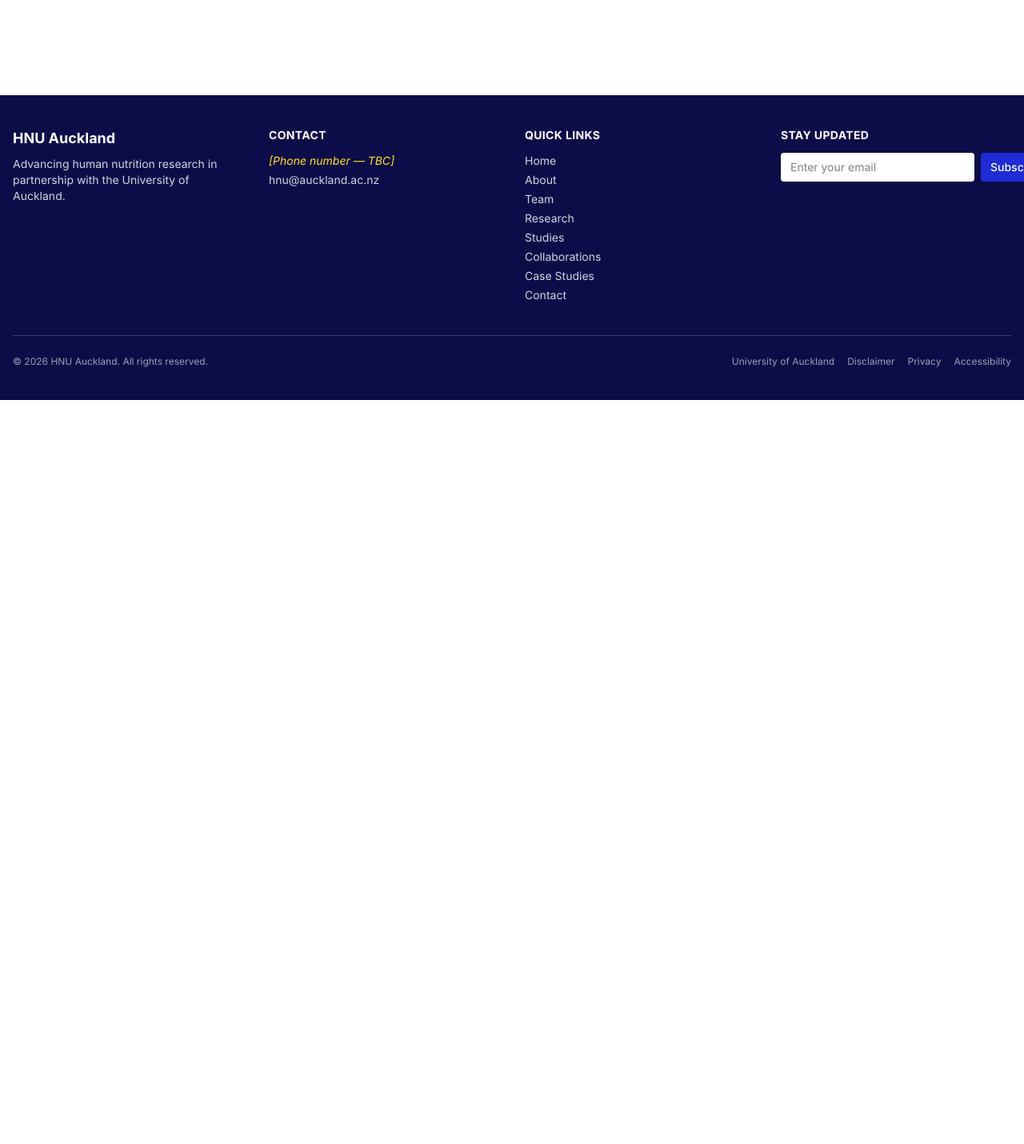
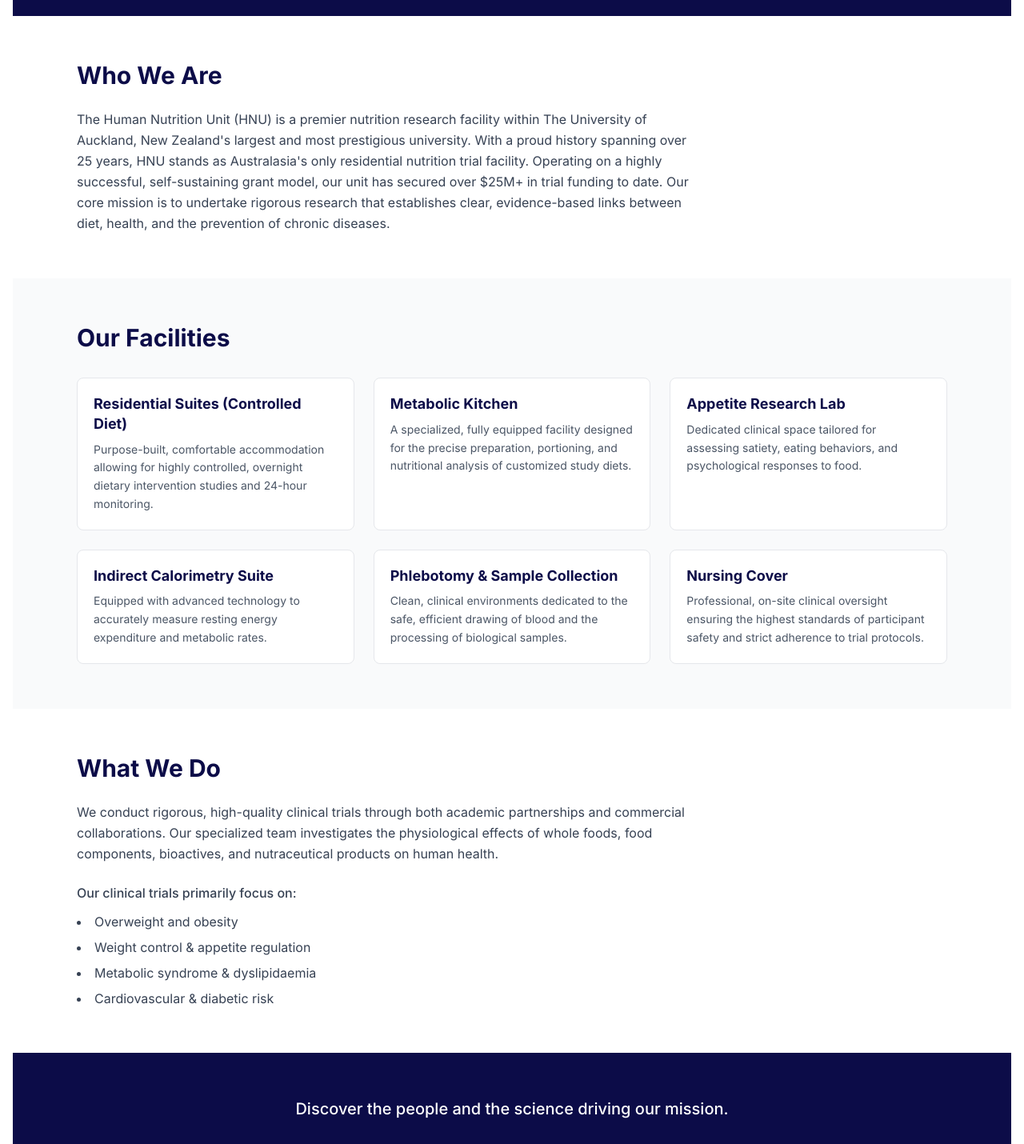
Before and after one commit to uoa-compsci399-s1-2026/capstone-project-s1-2026-team-24, a Next.js app: page /about in a window 1280 px wide. Shown: the part 300-1730 px from the top of the page at 80% size. Before the commit the page ends 800 px from the top, so only its background shows below. Built offline with nearby package versions, Linux system fonts and the light colour scheme; no server answers.

Commit message:
Task 28: Build the About / Who We Are page
Agent-Logs-Url: https://github.com/uoa-compsci399-s1-2026/capstone-project-s1-2026-team-24/sessions/aa0fcb23-7d86-4832-a1e3-509b38b996d6

Co-authored-by: CamMaughan <148020209+CamMaughan@users.noreply.github.com>

```diff
--- a/src/app/about/page.tsx
+++ b/src/app/about/page.tsx
@@ -1,9 +1,124 @@
+import HeroSection from '@/components/ui/HeroSection';
+import SectionContainer from '@/components/layout/SectionContainer';
+import Card from '@/components/ui/Card';
+import Button from '@/components/ui/Button';
 import PageLayout from '@/components/layout/PageLayout';
+
+const facilities = [
+  {
+    title: 'Residential Suites (Controlled Diet)',
+    description:
+      'Purpose-built, comfortable accommodation allowing for highly controlled, overnight dietary intervention studies and 24-hour monitoring.',
+  },
+  {
+    title: 'Metabolic Kitchen',
+    description:
+      'A specialized, fully equipped facility designed for the precise preparation, portioning, and nutritional analysis of customized study diets.',
+  },
+  {
+    title: 'Appetite Research Lab',
+    description:
+      'Dedicated clinical space tailored for assessing satiety, eating behaviors, and psychological responses to food.',
+  },
+  {
+    title: 'Indirect Calorimetry Suite',
+    description:
+      'Equipped with advanced technology to accurately measure resting energy expenditure and metabolic rates.',
+  },
+  {
+    title: 'Phlebotomy & Sample Collection',
+    description:
+      'Clean, clinical environments dedicated to the safe, efficient drawing of blood and the processing of biological samples.',
+  },
+  {
+    title: 'Nursing Cover',
+    description:
+      'Professional, on-site clinical oversight ensuring the highest standards of participant safety and strict adherence to trial protocols.',
+  },
+];
+
+const trialFocusAreas = [
+  'Overweight and obesity',
+  'Weight control & appetite regulation',
+  'Metabolic syndrome & dyslipidaemia',
+  'Cardiovascular & diabetic risk',
+];
 
 export default function AboutPage() {
   return (
-    <PageLayout title="About | UoA Research" description="About the University of Auckland Research team">
-      <h1>About</h1>
+    <PageLayout
+      title="About HNU | Human Nutrition Unit"
+      description="Learn about the Human Nutrition Unit — Australasia's only residential nutrition trial facility with 25+ years of research excellence."
+    >
+      {/* Section 1: Hero */}
+      <HeroSection
+        variant="page"
+        heading="About HNU"
+        subheading="Establishing links between diet, health, and disease prevention through world-class clinical research."
+      />
+
+      {/* Section 2: Who We Are */}
+      <SectionContainer background="white" padding="md">
+        <h2 className="text-3xl font-bold text-[#0c0c48] mb-6">Who We Are</h2>
+        <p className="text-gray-700 leading-relaxed max-w-3xl">
+          The Human Nutrition Unit (HNU) is a premier nutrition research facility within The
+          University of Auckland, New Zealand&apos;s largest and most prestigious university. With a
+          proud history spanning over 25 years, HNU stands as Australasia&apos;s only residential
+          nutrition trial facility. Operating on a highly successful, self-sustaining grant model,
+          our unit has secured over $25M+ in trial funding to date. Our core mission is to undertake
+          rigorous research that establishes clear, evidence-based links between diet, health, and
+          the prevention of chronic diseases.
+        </p>
+      </SectionContainer>
+
+      {/* Section 3: Our Facilities */}
+      <SectionContainer background="light" padding="md">
+        <h2 className="text-3xl font-bold text-[#0c0c48] mb-8">Our Facilities</h2>
+        <div className="grid grid-cols-1 sm:grid-cols-2 lg:grid-cols-3 gap-6">
+          {facilities.map((facility) => (
+            <Card
+              key={facility.title}
+              title={facility.title}
+              description={facility.description}
+            />
+          ))}
+        </div>
+      </SectionContainer>
+
+      {/* Section 4: What We Do */}
+      <SectionContainer background="white" padding="md">
+        <h2 className="text-3xl font-bold text-[#0c0c48] mb-6">What We Do</h2>
+        <div className="max-w-3xl">
+          <p className="text-gray-700 leading-relaxed mb-6">
+            We conduct rigorous, high-quality clinical trials through both academic partnerships and
+            commercial collaborations. Our specialized team investigates the physiological effects of
+            whole foods, food components, bioactives, and nutraceutical products on human health.
+          </p>
+          <p className="text-gray-700 font-medium mb-3">Our clinical trials primarily focus on:</p>
+          <ul className="list-disc list-inside space-y-2 text-gray-700">
+            {trialFocusAreas.map((area) => (
+              <li key={area}>{area}</li>
+            ))}
+          </ul>
+        </div>
+      </SectionContainer>
+
+      {/* Section 5: CTA Row */}
+      <SectionContainer background="dark" padding="md">
+        <div className="text-center">
+          <p className="text-xl font-medium text-white mb-8">
+            Discover the people and the science driving our mission.
+          </p>
+          <div className="flex flex-col sm:flex-row gap-4 justify-center items-center">
+            <Button href="/our-team" variant="secondary" size="lg">
+              Meet Our Team
+            </Button>
+            <Button href="/research" variant="outline" size="lg" className="border-white text-white hover:bg-white/10 focus-visible:outline-white">
+              Explore Our Research
+            </Button>
+          </div>
+        </div>
+      </SectionContainer>
     </PageLayout>
   );
 }
```
Also changed, not shown: 1 other file (tests, documents, lock files or other folders).
